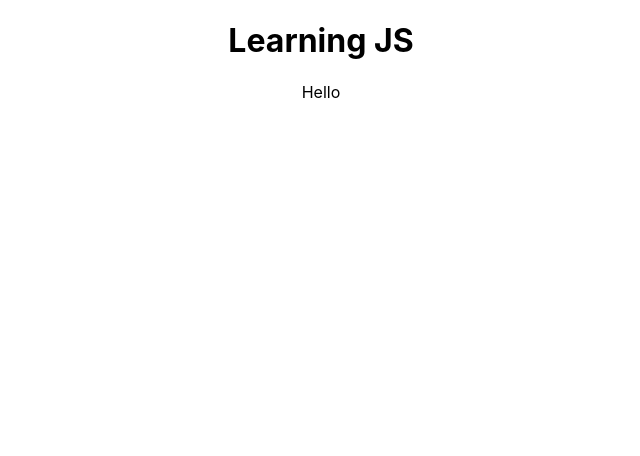
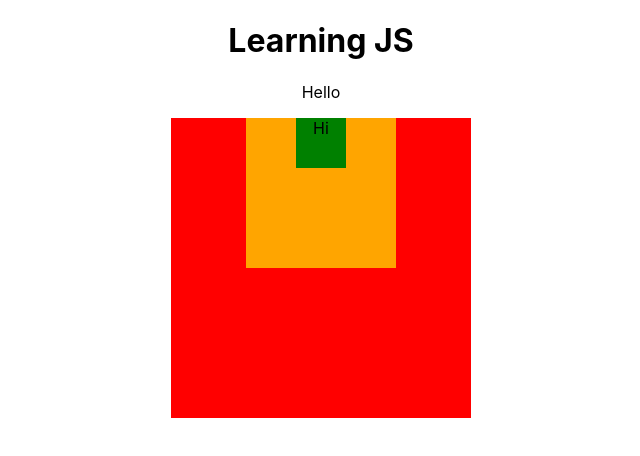
Before and after one commit to SuKaiwen/MasteringJS, a React (Create React App) app: page / in a window 1280 px wide. Shown: the top 456 px of the page, without its empty margins (319-959 px from the left). Built offline with nearby package versions, Linux system fonts and the light colour scheme.

Commit message:
event listeners

```diff
--- a/src/App.css
+++ b/src/App.css
@@ -36,3 +36,24 @@
     transform: rotate(360deg);
   }
 }
+
+.grandparent {
+  background-color: red;
+  width: 300px;
+  height: 300px;
+  margin: auto;
+}
+
+.parent{
+  background-color: orange;
+  width: 150px;
+  height: 150px;
+  margin:auto;
+}
+
+.child{
+  background-color: green;
+  width: 50px;
+  height: 50px;
+  margin: auto;
+}
--- a/src/App.js
+++ b/src/App.js
@@ -22,13 +22,14 @@ import NFE from './Components/NFE';
 import Decorator from './Components/Decorator';
 import Generators from './Components/Generators';
 import ProxyJs from './Components/ProxyJS';
+import EventListenerJS from './Components/EventListenerJS';
 
 function App() {
   return (
     <div className="App">
       <h1>Learning JS</h1>
       <p>Hello</p>
-      <ProxyJs />
+      <EventListenerJS />
     </div>
   );
 }
--- /dev/null
+++ b/src/Components/EventListenerJS.js
@@ -0,0 +1,67 @@
+import React from 'react';
+
+function EventListenerJS(props) {
+
+    // query selector
+    const grandparent = document.querySelector(".grandparent");
+    const parent = document.querySelector(".parent");
+    const child = document.querySelector(".child");
+
+    // Add event syntax
+    // addEventListener(eventName, callback, eventType)
+    if(grandparent){
+        grandparent.addEventListener('click', e => {
+            console.log("Grandparent");
+        });
+    }
+
+    if(parent){
+        parent.addEventListener('click', e => {
+            console.log("parent");
+        });
+    }
+
+    if(child){
+        child.addEventListener('click', e=> {
+            console.log("child");
+        });
+    }
+
+    // event capturing
+    // starts from top element to target
+    // if we do child.addEventListener('click', e=> { ... }, {capture: true})
+    // then it will show
+    // 1) document
+    // 2) grandparent
+    // 3) parent
+    // 4) child
+
+    // event bubbling
+    // start from target out
+    // child -> parent -> grandparent -> document
+
+    // {once: true}
+    // event will run once and remove itself
+
+    // stop propagation
+    // it will stop propagation e.g.
+    // child -> parent (stops at parent...)
+    // e.stopPropagation()
+
+    // removing event listeners
+    // e.g. parent.removeEventListener('click', someFunc)
+
+    return (
+        <div>
+            <div className = "grandparent">
+                <div className = "parent">
+                    <div className = "child">
+                        <p>Hi</p>
+                    </div>
+                </div>
+            </div>
+        </div>
+    );
+}
+
+export default EventListenerJS;
```
